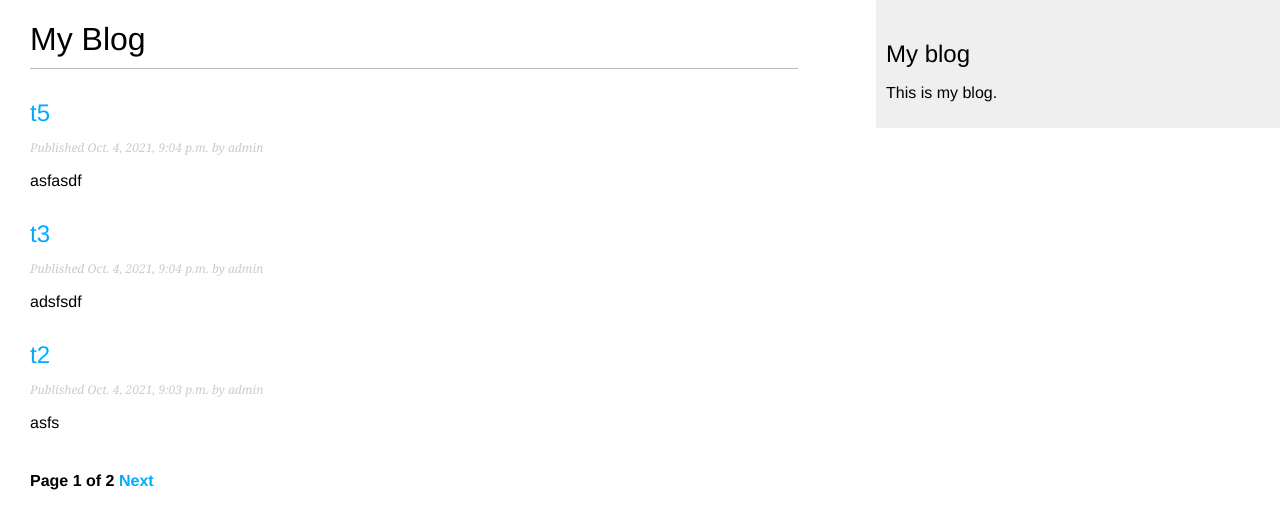
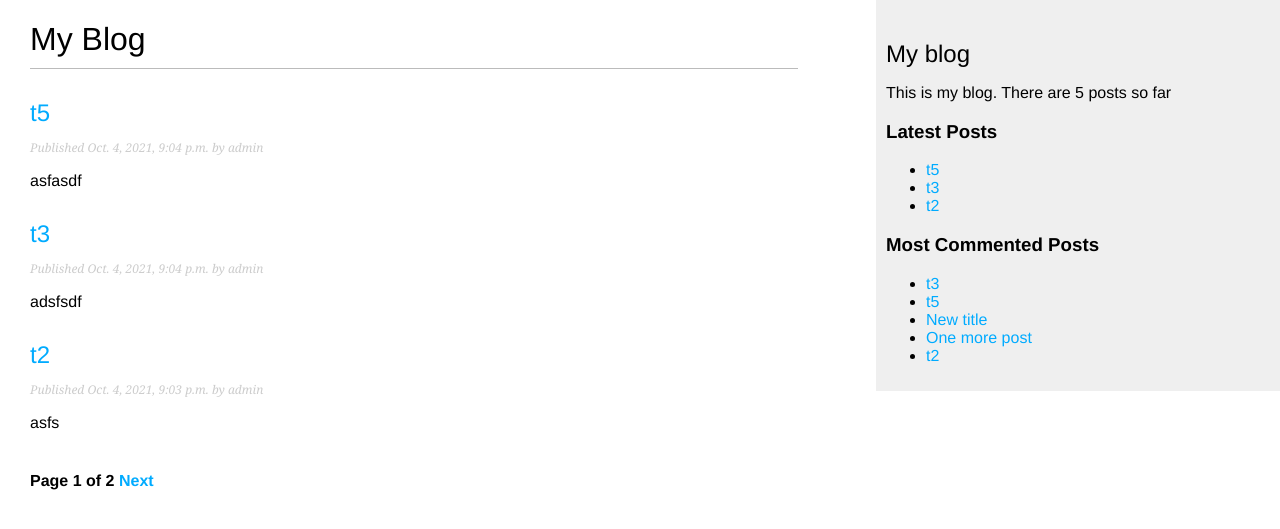
Before and after one commit to thesurfermac/django-simple-blog, a Django app: page /blog/ in a window 1280 px wide. Shown: the top 529 px of the page. Run offline with Django 3.2, Linux system fonts and the light colour scheme; data comes from the database, SQL or seed files in the repository; both versions use the stored data as it was after the commit; parts of the project's set-up code (start-up, migrations or seed data) failed here and were passed over.

Commit message:
custom template tags

```diff
--- a/blog/templates/blog/base.html
+++ b/blog/templates/blog/base.html
@@ -1,3 +1,4 @@
+{% load blog_tags %}
 {% load static %}
 <!DOCTYPE html>
 <head>
@@ -11,7 +12,17 @@
 </div>
 <div id="sidebar">
   <h2>My blog</h2>
-  <p>This is my blog.</p>
+  <p>This is my blog. There are {% total_posts %} posts so far</p>
+  <h3>Latest Posts</h3>
+  {% show_latest_posts 3 %}
+  <h3>Most Commented Posts</h3>
+  {% get_most_commented_posts as most_commented_posts %}
+  <ul>
+  {% for post in most_commented_posts %}
+    <li> <a href='{{ post.get_absolute_url }}'> {{ post.title }} </a>
+  {% endfor %}
+  </ul>
+
 </div>
 
 
--- /dev/null
+++ b/blog/templates/blog/post/latest_posts.html
@@ -0,0 +1,5 @@
+<ul>
+  {% for post in latest_posts %}
+    <li> <a href='{{ post.get_absolute_url }}'> {{ post.title }} </a>
+  {% endfor %}
+</ul>
--- /dev/null
+++ b/blog/templatetags/blog_tags.py
@@ -0,0 +1,21 @@
+from django import template
+from django.db.models import Count
+from ..models import Post
+
+register = template.Library()
+
+@register.simple_tag()
+def total_posts():
+  return Post.published.count()
+
+@register.inclusion_tag('blog/post/latest_posts.html')
+def show_latest_posts(count=5):
+  latest_posts = Post.published.order_by('-publish')[:count]
+  return {'latest_posts': latest_posts}
+
+
+@register.simple_tag
+def get_most_commented_posts(count=5):
+  return Post.published.annotate(
+    total_comments=Count('comments')
+  ).order_by("-total_comments")[:count]
```
Also changed, not shown: blog/templatetags/__init__.py (added), db.sqlite3.
